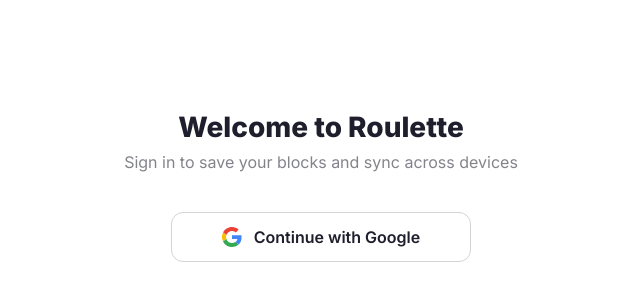
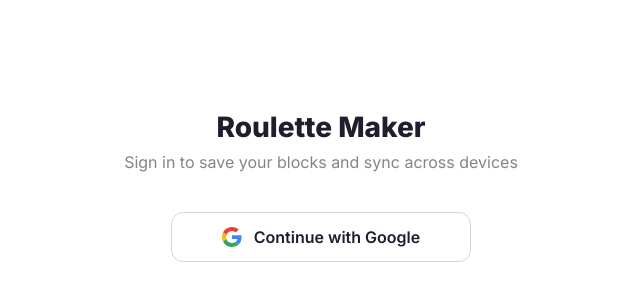
Before and after one commit to dmalcaruiz/roulette-diy, a React (Vite) app: page / in a window 1280 px wide. Shown: the part 214-514 px from the top of the page, without its empty margins (319-959 px from the left). Built offline with nearby package versions, Linux system fonts and the light colour scheme; no server answers.

Commit message:
Rename app to Roulette Maker

```diff
--- a/src/screens/LoginScreen.tsx
+++ b/src/screens/LoginScreen.tsx
@@ -36,7 +36,7 @@
         textAlign: 'center',
         margin: '0 0 8px',
       }}>
-        Welcome to Roulette
+        Roulette Maker
       </h1>
       <p style={{
         fontSize: 16,
```
